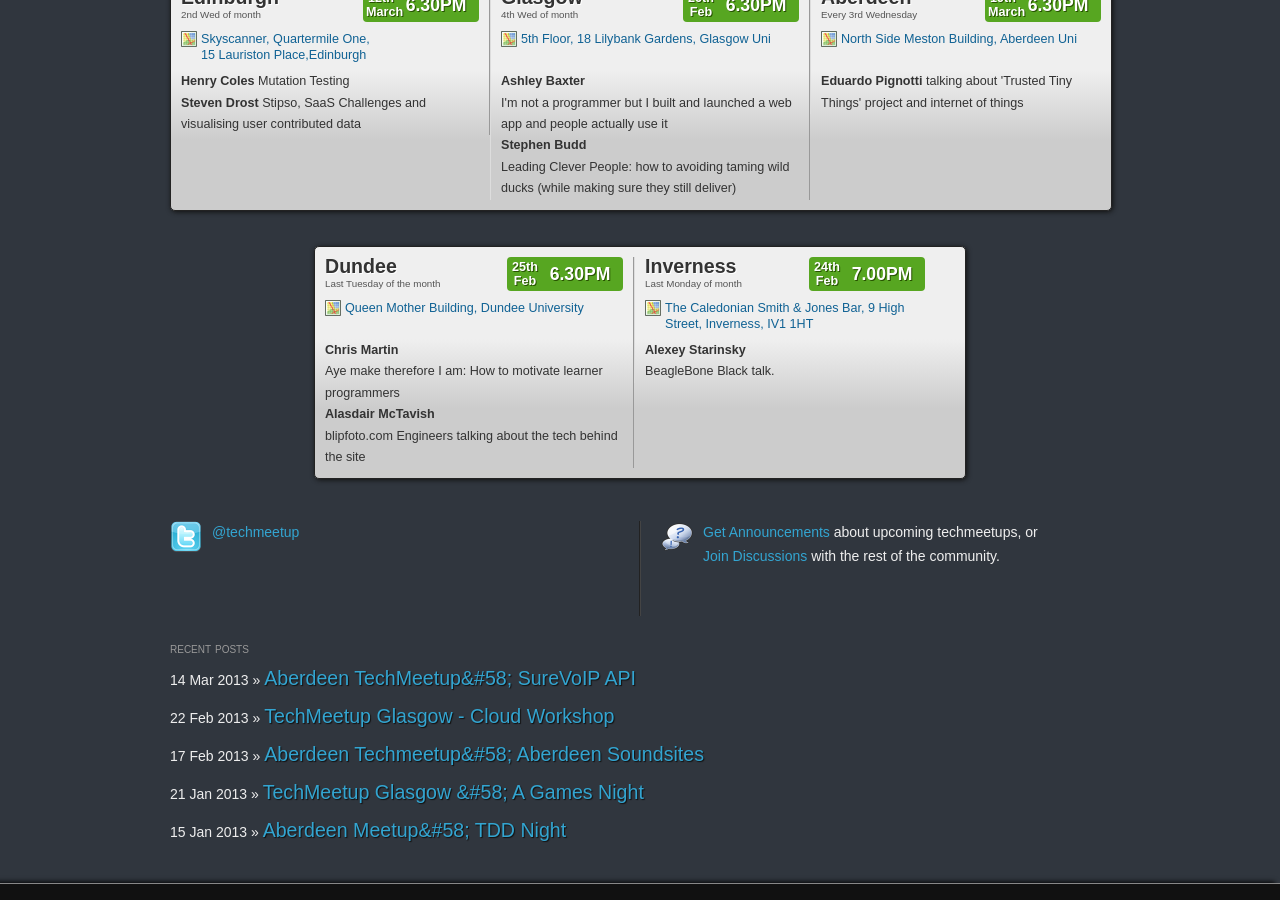
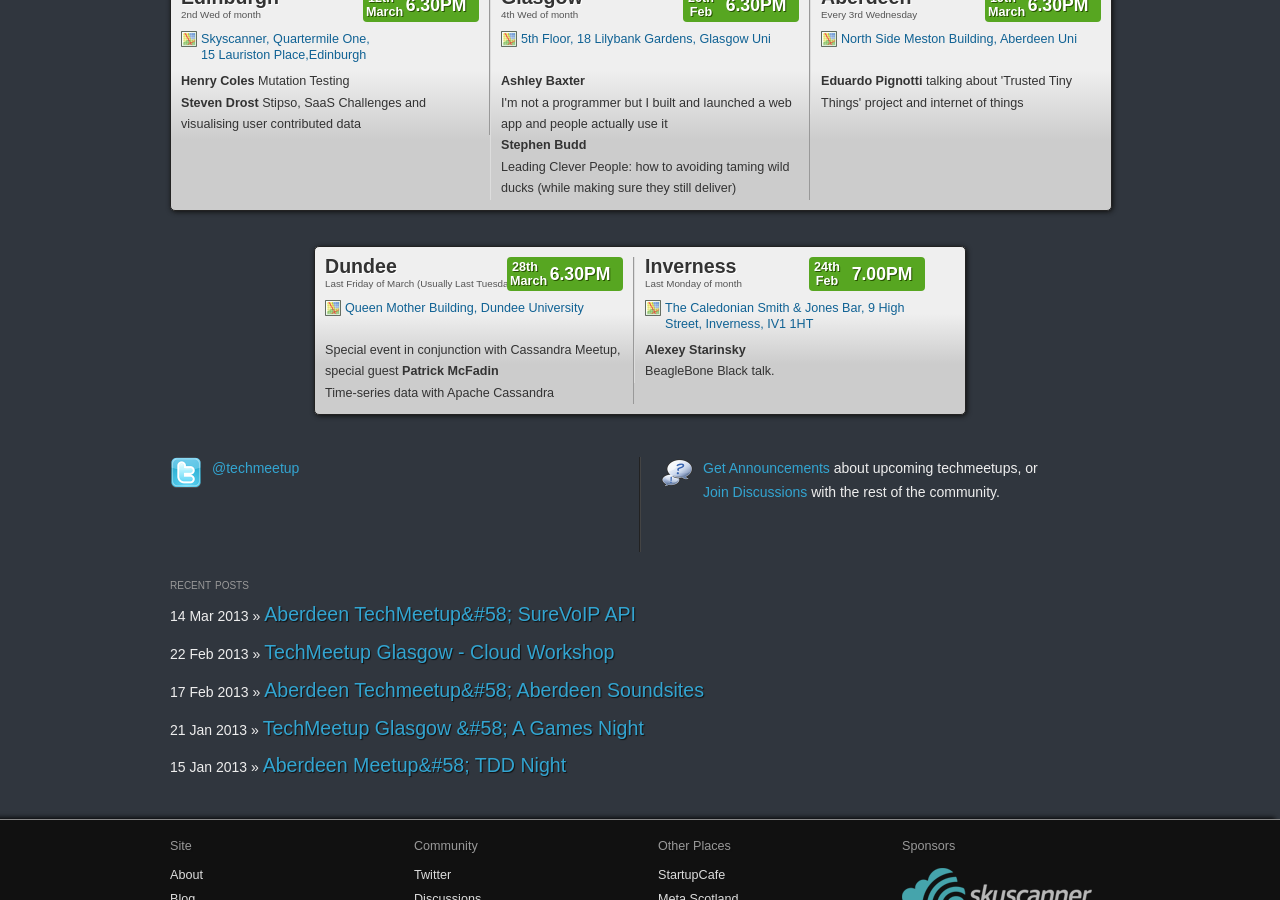
Before and after one commit to techmeetup/techmeetup.co.uk, a Jekyll site: the page built from index.html, in a window 1280 px wide and 900 px high, scrolled down 435 px. Built offline with Jekyll 4.4.1, drawn with Linux system fonts in a browser that asks for light colours; Markdown is read by kramdown in place of the engine named in the settings.

Commit message:
Update index.html
Updating Dundee for March

```diff
--- a/index.html
+++ b/index.html
@@ -101,23 +101,20 @@
 
   <li class="first">
     <h4><a href="{{ site.baseurl }}/dundee.html">Dundee</a></h4>
-    <span>Last Tuesday of the month</span>
+    <span>Last Friday of March (Usually Last Tuesday of the month)</span>
     <p>
       <a href="https://maps.google.co.uk/maps?q=Queen+Mother+Building,+Dundee+University&hl=en&sll=56.458593,-2.982733&sspn=0.00894,0.027874&hnear=Queen+Mother+Bldg,+Dundee+DD1+4HN,+United+Kingdom&t=m&z=16" class="map">Queen Mother Building, Dundee University</a>
     </p>
     <p>
-      <strong>Chris Martin</strong><br />
-      Aye make therefore I am: How to motivate learner programmers
-    </p>
-    <p>
-      <strong>Alasdair McTavish</strong><br />
-      blipfoto.com Engineers talking about the tech behind the site
+      Special event in conjunction with Cassandra Meetup, special guest
+      <strong>Patrick McFadin</strong><br />
+      Time-series data with Apache Cassandra
     </p>
     <div class="datewrapper">
       <div class="when">
         <div class="daywrap">
-          <div class="day">25th</div>
-          <div class="month">Feb</div>
+          <div class="day">28th</div>
+          <div class="month">March</div>
         </div>
         <div class="time">6.30PM</div>
       </div>
```
